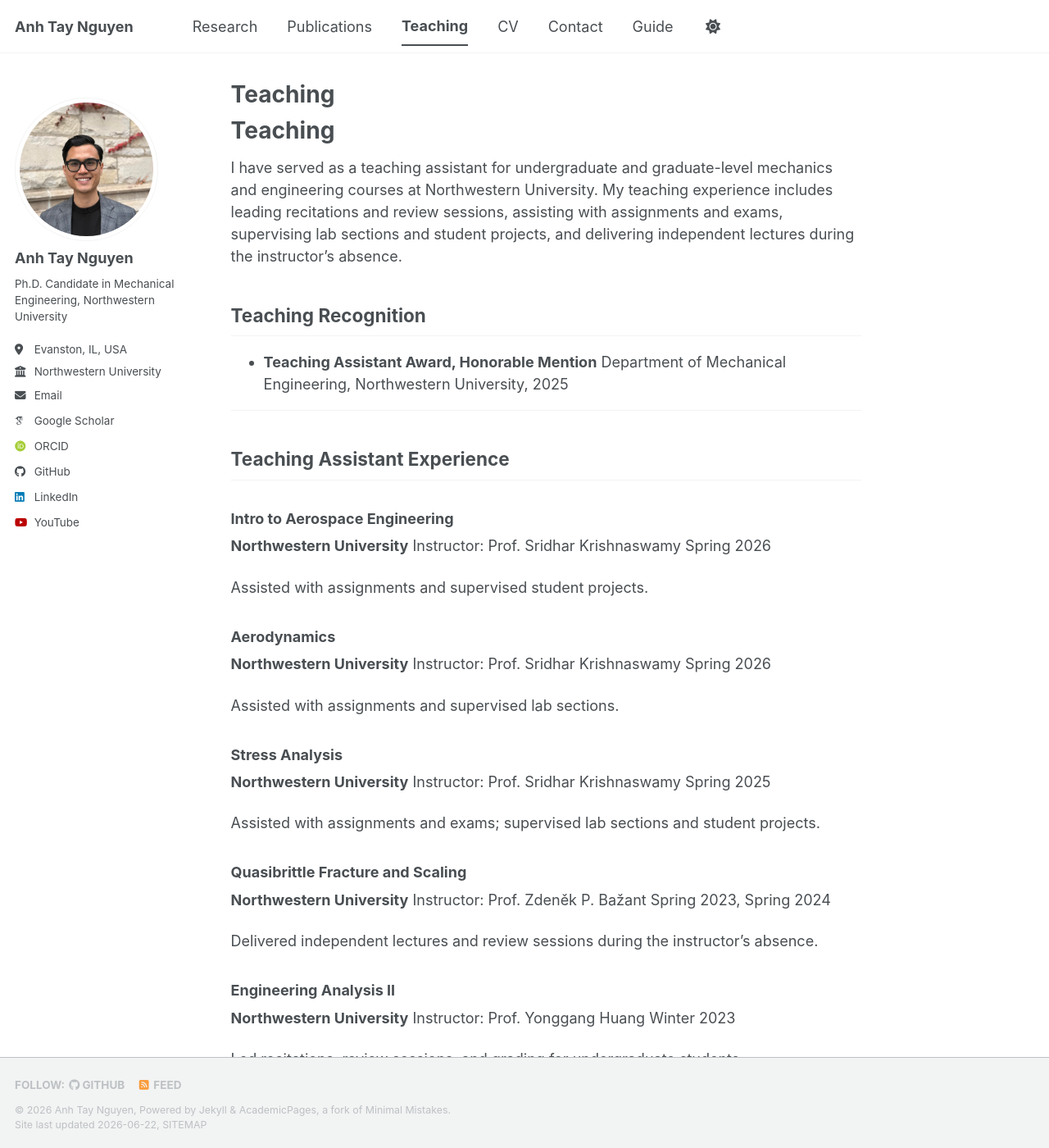
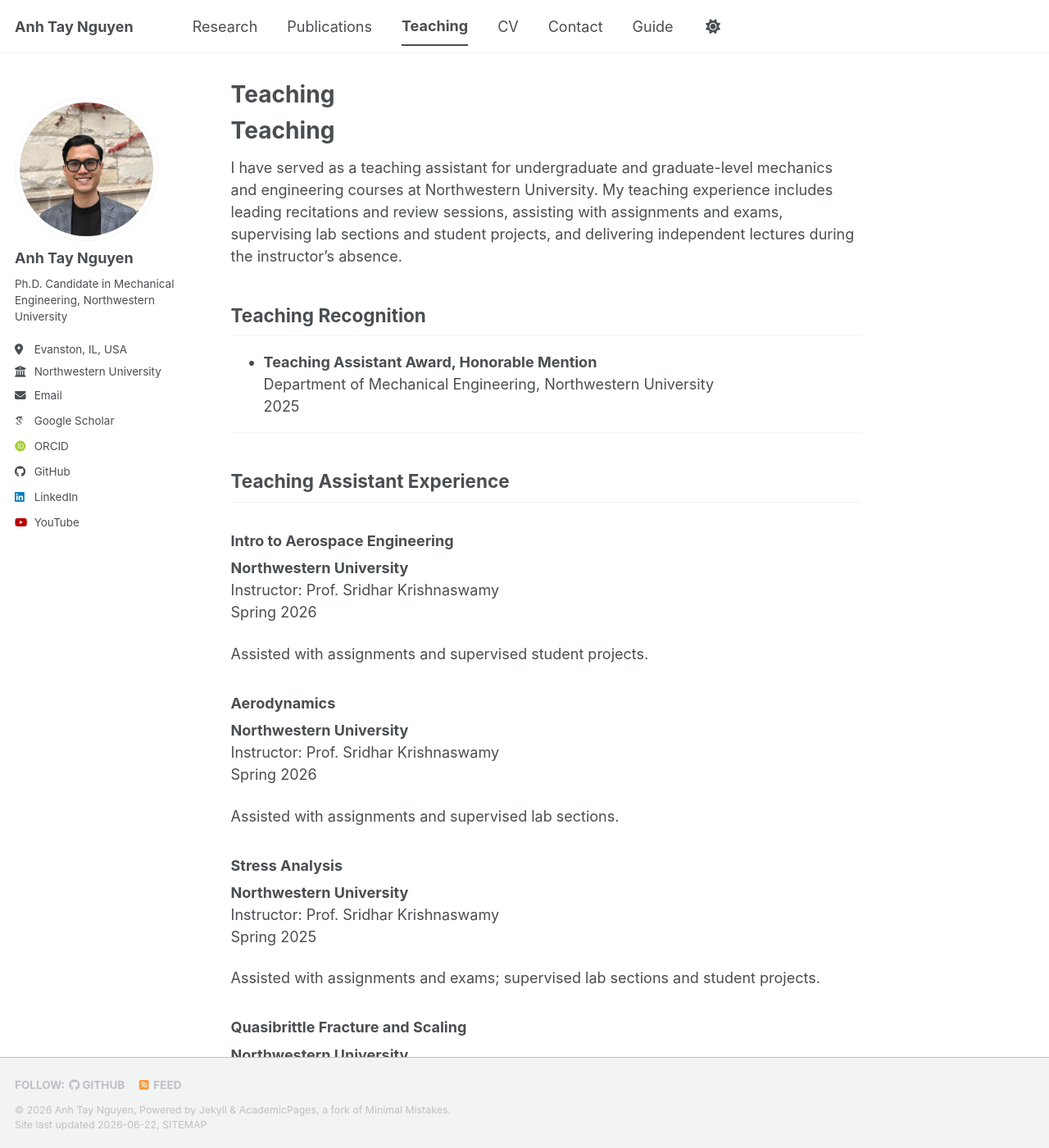
Before and after one commit to anhtaynguyen/anhtaynguyen.github.io, a Jekyll site: the page built from _pages/teaching.md, in a window 1280 px wide and 1400 px high. Shown: the whole window at 82% size. Built offline with Jekyll 4.4.1, drawn with Linux system fonts in a browser that asks for light colours; some web fonts are replaced; a script bundle is joined from its source files by our own code; library files that are not in the unit come from our copies; some of the changed text lies outside the part shown.

Commit message:
Update teaching.md

```diff
--- a/_pages/teaching.md
+++ b/_pages/teaching.md
@@ -10,8 +10,9 @@ I have served as a teaching assistant for undergraduate and graduate-level mecha
 
 ## Teaching Recognition
 
-* **Teaching Assistant Award, Honorable Mention**
-  Department of Mechanical Engineering, Northwestern University, 2025
+- **Teaching Assistant Award, Honorable Mention**<br>
+  Department of Mechanical Engineering, Northwestern University<br>
+  2025
 
 ---
 
@@ -19,40 +20,40 @@ I have served as a teaching assistant for undergraduate and graduate-level mecha
 
 ### Intro to Aerospace Engineering
 
-**Northwestern University**
-Instructor: Prof. Sridhar Krishnaswamy
+**Northwestern University**<br>
+Instructor: Prof. Sridhar Krishnaswamy<br>
 Spring 2026
 
 Assisted with assignments and supervised student projects.
 
 ### Aerodynamics
 
-**Northwestern University**
-Instructor: Prof. Sridhar Krishnaswamy
+**Northwestern University**<br>
+Instructor: Prof. Sridhar Krishnaswamy<br>
 Spring 2026
 
 Assisted with assignments and supervised lab sections.
 
 ### Stress Analysis
 
-**Northwestern University**
-Instructor: Prof. Sridhar Krishnaswamy
+**Northwestern University**<br>
+Instructor: Prof. Sridhar Krishnaswamy<br>
 Spring 2025
 
 Assisted with assignments and exams; supervised lab sections and student projects.
 
 ### Quasibrittle Fracture and Scaling
 
-**Northwestern University**
-Instructor: Prof. Zdeněk P. Bažant
+**Northwestern University**<br>
+Instructor: Prof. Zdeněk P. Bažant<br>
 Spring 2023, Spring 2024
 
 Delivered independent lectures and review sessions during the instructor's absence.
 
 ### Engineering Analysis II
 
-**Northwestern University**
-Instructor: Prof. Yonggang Huang
+**Northwestern University**<br>
+Instructor: Prof. Yonggang Huang<br>
 Winter 2023
 
 Led recitations, review sessions, and grading for undergraduate students.
@@ -61,11 +62,11 @@ Led recitations, review sessions, and grading for undergraduate students.
 
 ## Teaching Interests
 
-* Solid mechanics
-* Mechanics of materials
-* Fracture mechanics
-* Continuum mechanics
-* Finite element methods
-* Poromechanics and geomechanics
-* Computational mechanics
-* Engineering mathematics
+- Solid mechanics
+- Mechanics of materials
+- Fracture mechanics
+- Continuum mechanics
+- Finite element methods
+- Poromechanics and geomechanics
+- Computational mechanics
+- Engineering mathematics
```
